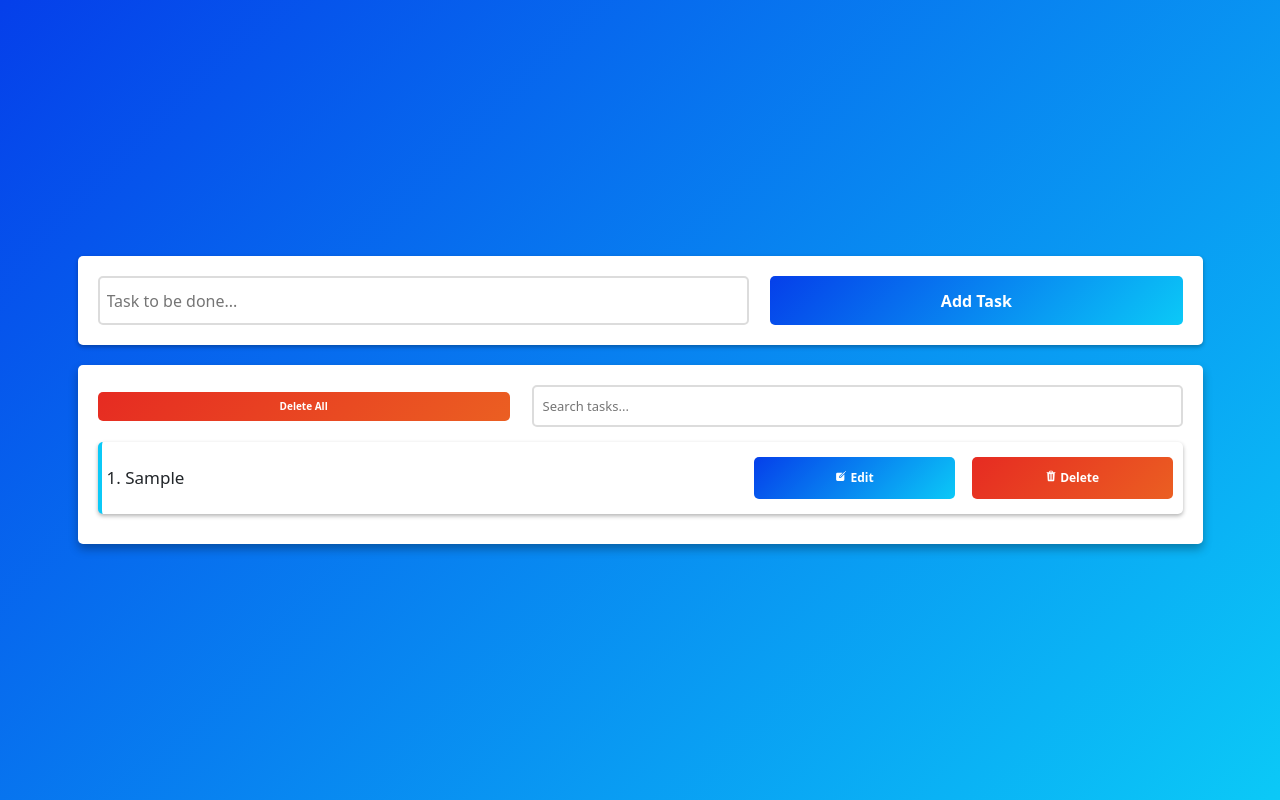
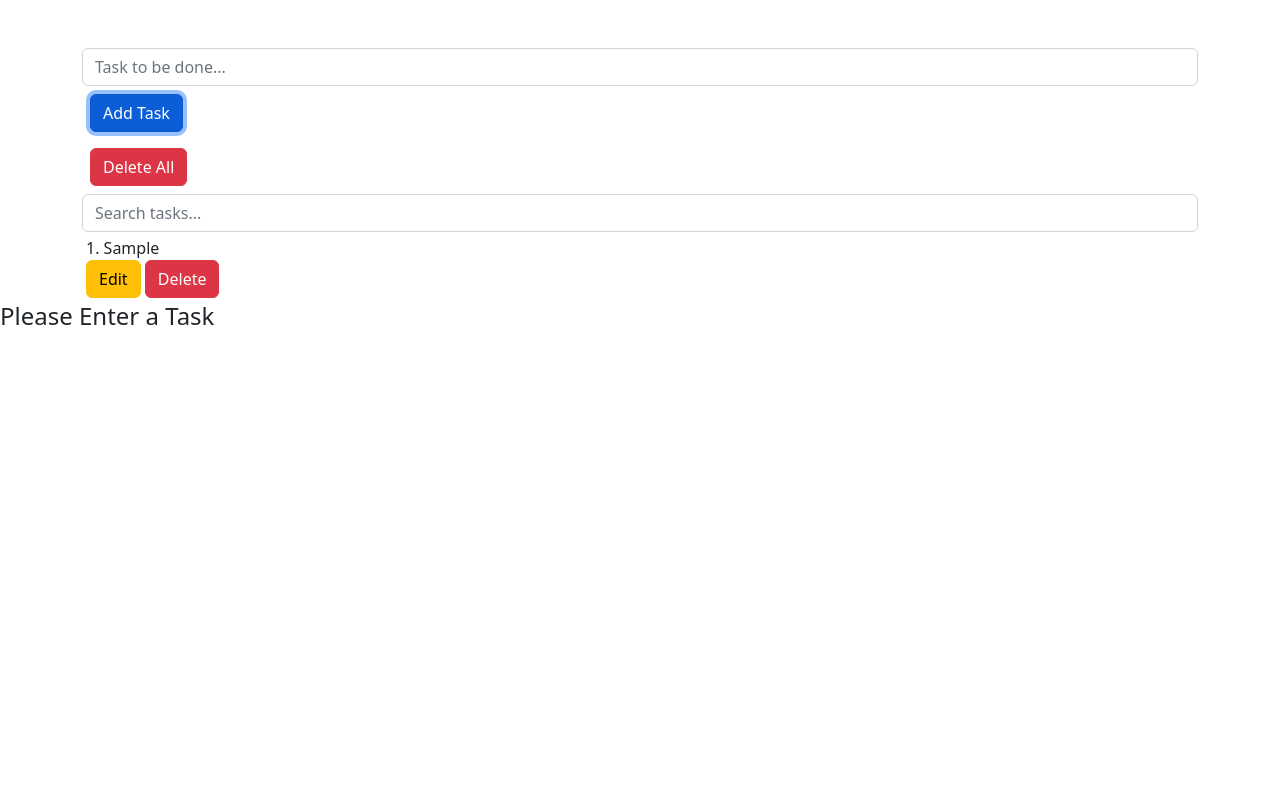
Before and after one commit to M0Shalaan/todo-app, a plain HTML site: page index.html in a window 1280 px wide. Both pictures are taken after typing "Sample" into the empty fields and a click on the button "Add Task". Drawn offline with nearby package versions, Linux system fonts and the light colour scheme.

Commit message:
some fix's

```diff
--- a/index.html
+++ b/index.html
@@ -1,39 +1,44 @@
 <!DOCTYPE html>
 <html lang="en">
   <head>
-    <meta charset="UTF-8">
-    <meta http-equiv="X-UA-Compatible" content="IE=edge">
-    <meta name="viewport" content="width=device-width, initial-scale=1.0">
+    <meta charset="UTF-8" />
+    <meta http-equiv="X-UA-Compatible" content="IE=edge" />
+    <meta name="viewport" content="width=device-width, initial-scale=1.0" />
     <title>Todo App With Local Storage</title>
-    <link rel="stylesheet" href="./css/style.css">
-    <link rel="stylesheet" href="./css/all.min.css">
-    <link rel="stylesheet" href="./css/bootstrap.min.css">
+    <!-- <link rel="stylesheet" href="./css/style.css" /> -->
+    <link rel="stylesheet" href="./css/all.min.css" />
+    <link rel="stylesheet" href="./css/bootstrap.min.css" />
   </head>
-<body>
-    <div class="container">
-        <div id="addTask">
-            <div id="newTask">
-                <input type="text" id="userInput" placeholder="Task to be done...">
-                <input type="hidden" id="saveIndex">
-                <button id="push">Add Task</button>
-                <button style="display: none;" id="save">Save Task</button>
+  <body class="mt-5">
+    <div class="container ">
+      <div id="addTask ">
+        <div id="newTask ">
+          <input type="text" class="form-control"   id="userInput" placeholder="Task to be done..." />
+          <input type="hidden" id="saveIndex"   />
+          <button id="push" class="btn btn-primary m-2">Add Task</button>
+          <button style="display: none" id="save" class="btn btn-success m-2">Save Task</button>
         </div>
       </div>
       <div id="tasksList">
-            <div id="searchTask">
-                <button id="deleteAll">Delete All</button>
-                <input type="text" id="searchBar" placeholder="Search tasks...">
+        <div id="searchTask ">
+          <button id="deleteAll" class="btn btn-danger m-2">Delete All</button>
+          <input type="text" class="form-control" id="searchBar" placeholder="Search tasks..." />
         </div>
-            <div id="tasks">
-            </div>
+        <div id="tasks" class="m-1 list-group col-3"></div>
       </div>
     </div>
     <!--Warning message-->
-<div id="snackBar">Please Enter a Task</div>
+    <div id="snackBar" class="h4">Please Enter a Task</div>
     <!--Script for javascript-->
     <script src="script.js"></script>
     <!--Script for icons-->
-<script type="module" src="https://unpkg.com/ionicons@5.5.2/dist/ionicons/ionicons.esm.js"></script>
-<script nomodule src="https://unpkg.com/ionicons@5.5.2/dist/ionicons/ionicons.js"></script>
+    <!-- <script
+      type="module"
+      src="https://unpkg.com/ionicons@5.5.2/dist/ionicons/ionicons.esm.js"
+    ></script>
+    <script
+      nomodule
+      src="https://unpkg.com/ionicons@5.5.2/dist/ionicons/ionicons.js"
+    ></script> -->
   </body>
 </html>
--- a/script.js
+++ b/script.js
@@ -11,7 +11,7 @@ let searchInput = document.getElementById('searchBar')
 // get items from local storage
 function getStorage(){
     let tasksObj;
-    let webTasks = localStorage.getItem('localtasks');
+    let webTasks = localStorage.getItem('localTasks');
     if(webTasks == null){
         tasksObj = [];
     }else{
@@ -22,7 +22,7 @@ function getStorage(){
 
 // set items in local storage
 function setStorage(data){
-    localStorage.setItem('localtasks', JSON.stringify(data))
+    localStorage.setItem('localTasks', JSON.stringify(data))
 }
 
 // Add event listener to add task button
@@ -57,11 +57,11 @@ function displayTasks(){
             ${index + 1}. ${item}
         </span>
         <div id="actions">
-            <button id="edit" onclick="editTasks(${index})">
-                <ion-icon name="create"></ion-icon> Edit
+            <button id="edit" class="btn btn-warning" onclick="editTasks(${index})">
+             Edit
             </button>
-            <button id="delete" onclick="deleteTasks(${index})">
-                <ion-icon name="trash"></ion-icon> Delete
+            <button id="delete" class="btn btn-danger" onclick="deleteTasks(${index})">
+              Delete
             </button>
         </div>
     </div>`
```
Lines whose indentation alone changed are shown as unchanged.
